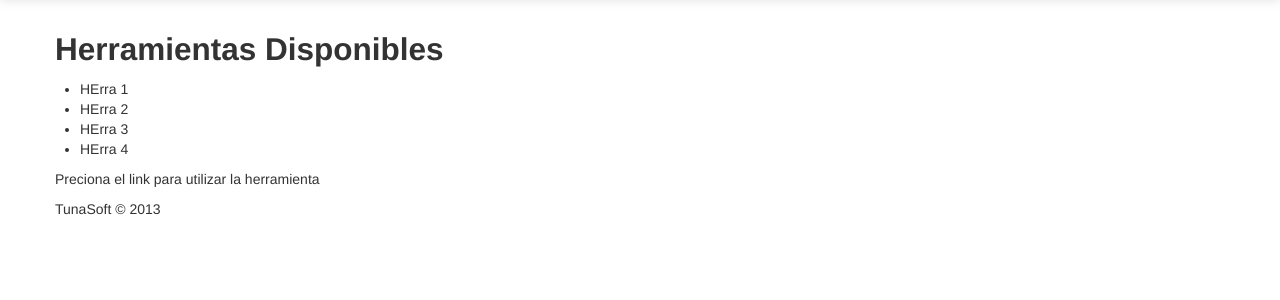
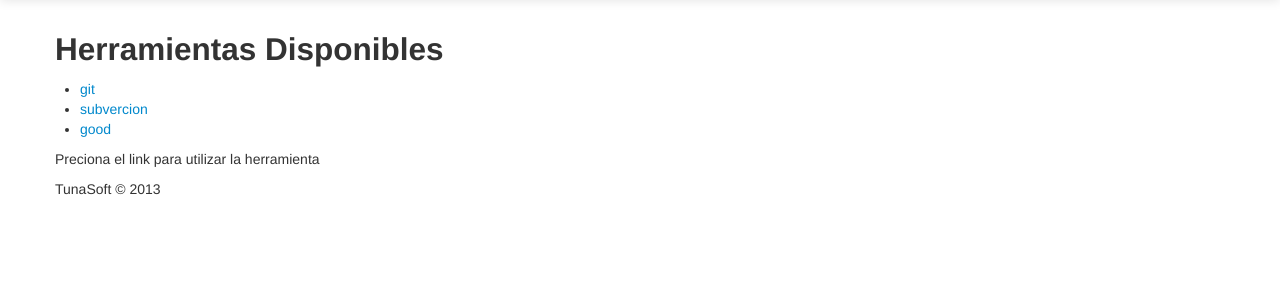
Before and after one commit to 50c10/Tunasoft, a Django app: page /listado/ in a window 1280 px wide. Shown: the part 41-341 px from the top of the page. Run offline with Django 3.2, Linux system fonts and the light colour scheme; a user stored in the database is signed in; data comes from the database, SQL or seed files in the repository; both versions use the stored data as it was after the commit; parts of the project's set-up code (start-up, migrations or seed data) failed here and were passed over; some libraries are stand-ins or nearby versions.

Commit message:
modificacion en listado
Se muestra la lista de herramientas que se pueden utilizar cuando un usuario esta logeado

```diff
--- a/tunasoft/tunasoft/Templates/herramientas/listado.html
+++ b/tunasoft/tunasoft/Templates/herramientas/listado.html
@@ -3,11 +3,14 @@
 
 {% block content %}
 	<h2>Herramientas Disponibles</h2>
+	{% if herramientas %}
 	<ul>
-		<li>HErra 1</li>
-		<li>HErra 2</li>
-		<li>HErra 3</li>
-		<li>HErra 4</li>
+		{% for h in herramientas %}
+			<li><a href="{{h.url}}">{{h.nombre}}</a></li>
+		{% endfor %}
 	</ul>
     <p>Preciona el link para utilizar la herramienta</p>
+	{% else %}
+		<h2>No hay Herramientas Activas</h2>
+	{% endif %}
 {% endblock %}
--- a/tunasoft/tunasoft/apps/herramientas/models.py
+++ b/tunasoft/tunasoft/apps/herramientas/models.py
@@ -4,3 +4,7 @@ from django.db import models
 class herramienta(models.Model):
 	nombre	= models.CharField(max_length=50)
 	url		= models.URLField()
+	status	= models.BooleanField(default=True)
+
+	def __unicode__(self):
+		return self.nombre
--- a/tunasoft/tunasoft/apps/herramientas/views.py
+++ b/tunasoft/tunasoft/apps/herramientas/views.py
@@ -2,7 +2,10 @@
 from django.shortcuts import render_to_response
 from django.template import RequestContext
 from django.contrib.auth.decorators import login_required
+from tunasoft.apps.herramientas.models import herramienta
 
 @login_required(login_url='/login/')
 def listado_view(request):
-	return render_to_response('herramientas/listado.html', context_instance=RequestContext(request))
+	herramientas = herramienta.objects.filter(status=True)
+	ctx = {'herramientas':herramientas}
+	return render_to_response('herramientas/listado.html', ctx, context_instance=RequestContext(request))
```
Also changed, not shown: tunasoft/tuna.db.
